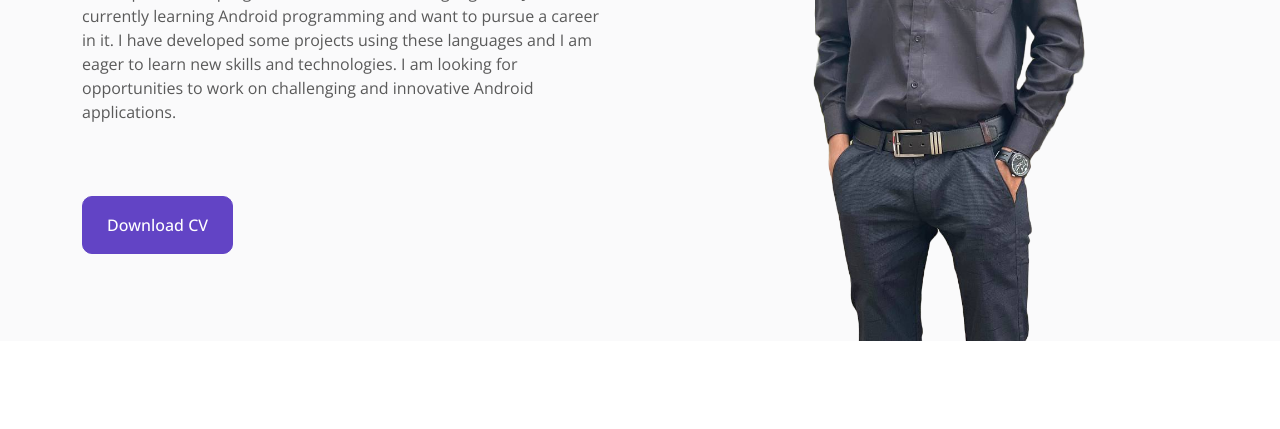
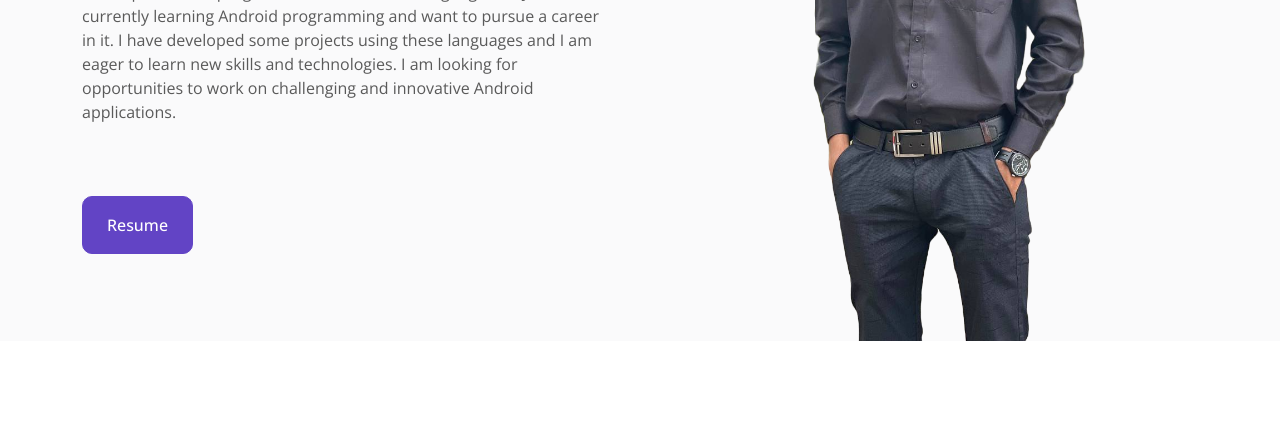
Before and after one commit to VatsalJaganwala/VatsalJaganwala.github.io, a plain HTML site: page index.html in a window 1280 px wide. Shown: the part 371-800 px from the top of the page. Drawn offline with nearby package versions, Linux system fonts and the light colour scheme.

Commit message:
resume added

```diff
--- a/index.html
+++ b/index.html
@@ -86,7 +86,7 @@
                     <br>
                     <p class="mb-4">I am a passionate programmer who knows C language and Java. I am currently learning Android programming and want to pursue a career in it. I have developed some projects using these languages and I am eager to learn new skills and technologies. I am looking for opportunities to work on challenging and innovative Android applications.</p>
                     <div class="d-flex align-items-center pt-5">
-                        <a href="" class="btn btn-primary py-3 px-4 me-5">Download CV</a>
+                        <a href="https://drive.google.com/file/d/1FEc422kGRK9jVUnKcZNwytW3Qt5R7y17/view?usp=sharing" class="btn btn-primary py-3 px-4 me-5">Resume</a>
                         <!-- <button type="button" class="btn-play" data-bs-toggle="modal"
                             data-src="https://www.youtube.com/embed/DWRcNpR6Kdc" data-bs-target="#videoModal">
                             <span></span>
```
